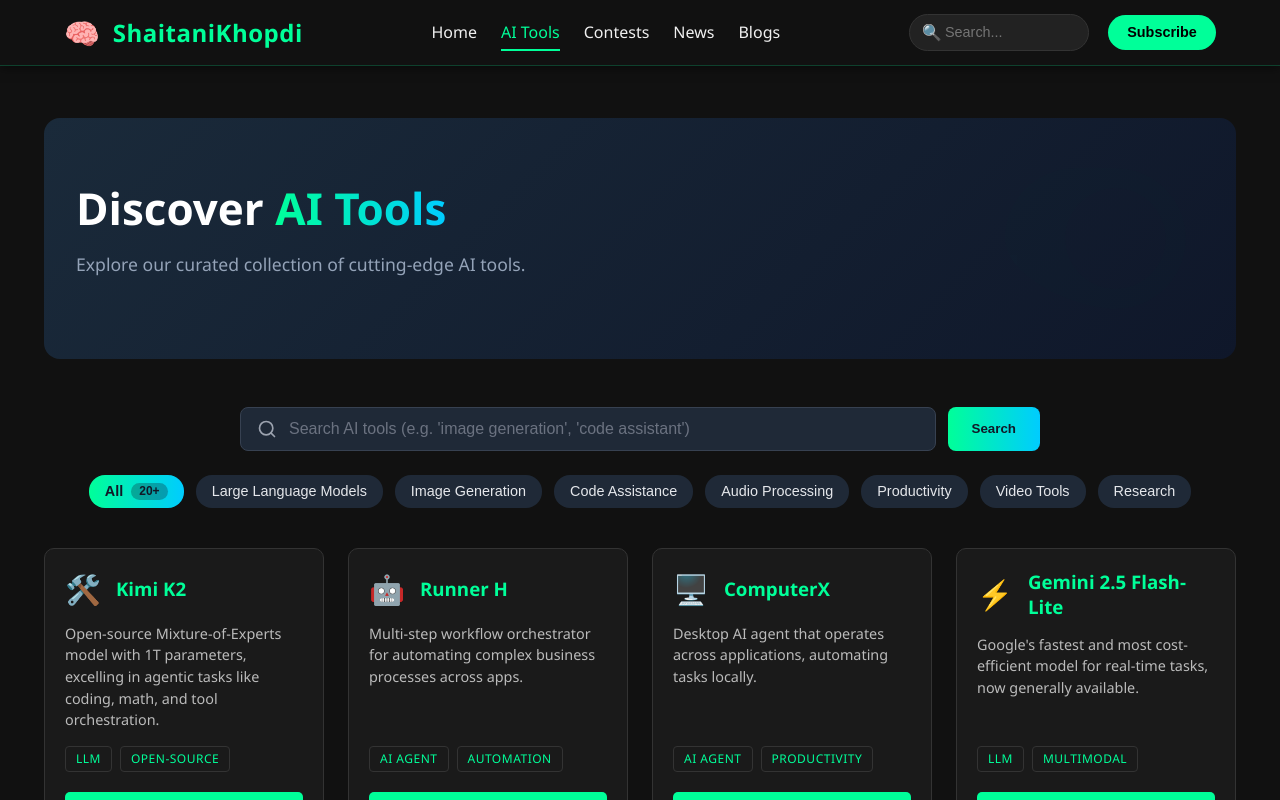
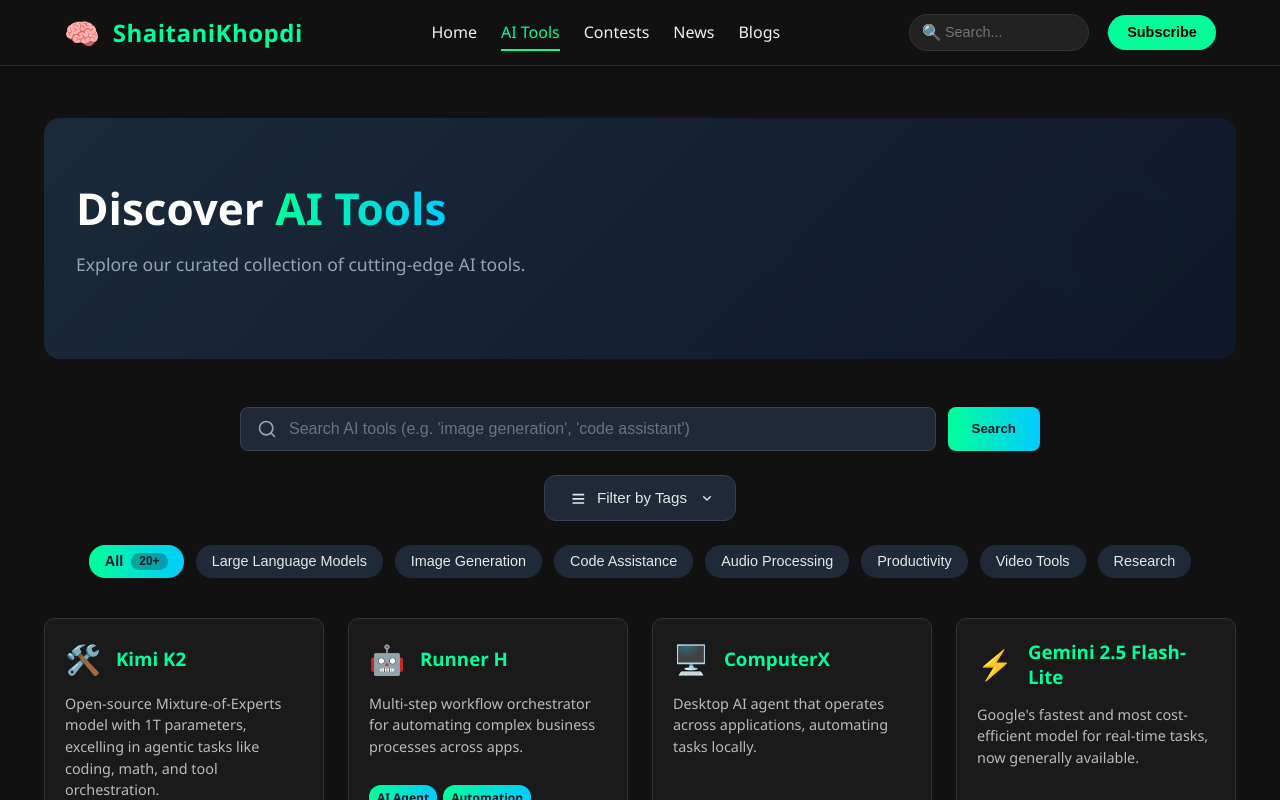
Before and after one commit to ThoratSanchit/ShaitaniKhopdi, a React (Vite) app: page /ai-tools in a window 1280 px wide. Shown: the top 800 px of the page. Built offline with nearby package versions, Linux system fonts and the light colour scheme.

Commit message:
filter by tags are created

```diff
--- a/src/App.css
+++ b/src/App.css
@@ -60,21 +60,4 @@
   box-shadow: 0 0 15px rgba(0, 255, 153, 0.5);
 }
 
-.tag {
-  display: inline-flex;
-  align-items: center;
-  justify-content: center;
-  background-color: #1a1a1a;
-  color: #00ff99;
-  padding: 4px 10px;
-  border-radius: 4px;
-  font-size: 0.75rem;
-  font-weight: 500;
-  white-space: nowrap;
-  min-height: 26px;
-  line-height: 1;
-  border: 1px solid #333;
-  transition: all 0.2s ease;
-  text-transform: uppercase;
-  letter-spacing: 0.5px;
-}
+/* Global tag styles - removed to prevent conflicts with component-specific styles */
--- a/src/components/AIToolCard.css
+++ b/src/components/AIToolCard.css
@@ -44,9 +44,32 @@
 .tool-tags {
   margin-bottom: 20px;
   display: flex;
-  gap: 8px;
+  flex-wrap: wrap;
+  gap: 6px;
   align-items: center;
   margin-top: auto;
+}
+
+.ai-tool-card .tool-tags .tag {
+  background: linear-gradient(90deg, #00ff99, #00ccff);
+  color: #111827;
+  padding: 4px 8px;
+  border-radius: 12px;
+  font-size: 0.75rem;
+  font-weight: 600;
+  white-space: nowrap;
+  transition: all 0.2s;
+  display: inline-block;
+  border: none;
+  outline: none;
+  cursor: default;
+  text-transform: none;
+  letter-spacing: normal;
+}
+
+.ai-tool-card .tool-tags .tag:hover {
+  transform: scale(1.05);
+  box-shadow: 0 2px 8px rgba(0, 255, 153, 0.3);
 }
 
 .try-now-btn {
--- a/src/components/AIToolCard.jsx
+++ b/src/components/AIToolCard.jsx
@@ -5,6 +5,7 @@
   const handleTryNow = () => {
     window.open(tool.link, "_blank"); // Opens in a new tab immediately
   };
+
   return (
     <div className="ai-tool-card">
       <div className="tool-header">
@@ -13,7 +14,7 @@
       </div>
       <p className="tool-description">{tool.description}</p>
       <div className="tool-tags">
-        {(tool.tags.slice(0, 2)).map((tag, index) => (
+        {tool.tags.map((tag, index) => (
           <span key={index} className="tag">
             {tag}
           </span>
--- a/src/components/BlogCard.css
+++ b/src/components/BlogCard.css
@@ -82,6 +82,25 @@
   gap: 5px;
 }
 
+.blog-card .tags .tag {
+  display: inline-flex;
+  align-items: center;
+  justify-content: center;
+  background-color: #1a1a1a;
+  color: #00ff99;
+  padding: 4px 10px;
+  border-radius: 4px;
+  font-size: 0.75rem;
+  font-weight: 500;
+  white-space: nowrap;
+  min-height: 26px;
+  line-height: 1;
+  border: 1px solid #333;
+  transition: all 0.2s ease;
+  text-transform: uppercase;
+  letter-spacing: 0.5px;
+}
+
 .reactions {
   display: flex;
   gap: 10px;
--- a/src/pages/AITools.css
+++ b/src/pages/AITools.css
@@ -137,6 +137,214 @@
   box-shadow: 0 4px 12px rgba(0, 255, 153, 0.2);
 }
 
+/* Tag Filter Styles */
+.tag-filter-container {
+  margin-bottom: 1.5rem;
+  max-width: 800px;
+  margin-left: auto;
+  margin-right: auto;
+  position: relative;
+}
+
+.tag-filter-header {
+  display: flex;
+  align-items: center;
+  gap: 1rem;
+  justify-content: center;
+}
+
+.tag-dropdown-btn {
+  display: flex;
+  align-items: center;
+  gap: 0.75rem;
+  background: #1F2937;
+  border: 1px solid #374151;
+  color: #E5E7EB;
+  padding: 0.75rem 1.25rem;
+  border-radius: 0.75rem;
+  cursor: pointer;
+  transition: all 0.2s;
+  font-size: 0.95rem;
+  font-weight: 500;
+  position: relative;
+  min-width: 180px;
+  justify-content: center;
+}
+
+.tag-dropdown-btn:hover {
+  background: #374151;
+  border-color: #4B5563;
+}
+
+.tag-dropdown-btn.active {
+  background: linear-gradient(90deg, #00ff99, #00ccff);
+  color: #111827;
+  border-color: transparent;
+  font-weight: 600;
+}
+
+.tag-icon {
+  width: 1.25rem;
+  height: 1.25rem;
+  color: currentColor;
+}
+
+.dropdown-arrow {
+  width: 1rem;
+  height: 1rem;
+  transition: transform 0.2s;
+  color: currentColor;
+}
+
+.dropdown-arrow.rotated {
+  transform: rotate(180deg);
+}
+
+.selected-count {
+  background: rgba(17, 24, 39, 0.3);
+  color: currentColor;
+  padding: 0.2rem 0.6rem;
+  border-radius: 1rem;
+  font-size: 0.8rem;
+  font-weight: 600;
+  min-width: 1.5rem;
+  text-align: center;
+}
+
+.clear-tags-btn {
+  background: #DC2626;
+  color: white;
+  border: none;
+  padding: 0.5rem 1rem;
+  border-radius: 0.5rem;
+  cursor: pointer;
+  font-size: 0.85rem;
+  font-weight: 500;
+  transition: all 0.2s;
+}
+
+.clear-tags-btn:hover {
+  background: #B91C1C;
+  transform: translateY(-1px);
+}
+
+.tag-dropdown {
+  position: absolute;
+  top: 100%;
+  left: 50%;
+  transform: translateX(-50%);
+  background: #1F2937;
+  border: 1px solid #374151;
+  border-radius: 0.75rem;
+  box-shadow: 0 10px 25px rgba(0, 0, 0, 0.3);
+  z-index: 1000;
+  margin-top: 0.5rem;
+  min-width: 300px;
+  max-width: 500px;
+  animation: fadeInDropdown 0.2s ease-out;
+}
+
+.tag-dropdown-content {
+  max-height: 300px;
+  overflow-y: auto;
+  padding: 1rem;
+  display: grid;
+  grid-template-columns: repeat(auto-fit, minmax(140px, 1fr));
+  gap: 0.75rem;
+}
+
+.tag-option {
+  display: flex;
+  align-items: center;
+  gap: 0.5rem;
+  cursor: pointer;
+  padding: 0.5rem;
+  border-radius: 0.5rem;
+  transition: background 0.2s;
+  user-select: none;
+}
+
+.tag-option:hover {
+  background: #374151;
+}
+
+.tag-checkbox {
+  width: 1rem;
+  height: 1rem;
+  accent-color: #00ff99;
+  cursor: pointer;
+}
+
+.tag-label {
+  color: #E5E7EB;
+  font-size: 0.9rem;
+  font-weight: 500;
+}
+
+.selected-tags {
+  display: flex;
+  flex-wrap: wrap;
+  gap: 0.5rem;
+  margin-top: 1rem;
+  justify-content: center;
+}
+
+.selected-tag {
+  display: flex;
+  align-items: center;
+  gap: 0.5rem;
+  background: linear-gradient(90deg, #00ff99, #00ccff);
+  color: #111827;
+  padding: 0.4rem 0.8rem;
+  border-radius: 1rem;
+  font-size: 0.85rem;
+  font-weight: 600;
+  animation: fadeInTag 0.3s ease-out;
+}
+
+.remove-tag-btn {
+  background: rgba(17, 24, 39, 0.3);
+  color: #111827;
+  border: none;
+  width: 1.2rem;
+  height: 1.2rem;
+  border-radius: 50%;
+  cursor: pointer;
+  display: flex;
+  align-items: center;
+  justify-content: center;
+  font-size: 0.8rem;
+  font-weight: bold;
+  transition: all 0.2s;
+}
+
+.remove-tag-btn:hover {
+  background: rgba(17, 24, 39, 0.5);
+  transform: scale(1.1);
+}
+
+@keyframes fadeInDropdown {
+  from {
+    opacity: 0;
+    transform: translateX(-50%) translateY(-10px);
+  }
+  to {
+    opacity: 1;
+    transform: translateX(-50%) translateY(0);
+  }
+}
+
+@keyframes fadeInTag {
+  from {
+    opacity: 0;
+    transform: scale(0.8);
+  }
+  to {
+    opacity: 1;
+    transform: scale(1);
+  }
+}
+
 /* Category Filter Styles */
 .category-filters {
   display: flex;
@@ -267,6 +475,15 @@
     padding: 0.7rem 1.2rem;
     font-size: 0.95rem;
   }
+
+  .tag-dropdown {
+    min-width: 280px;
+    max-width: 90vw;
+  }
+
+  .tag-dropdown-content {
+    grid-template-columns: repeat(auto-fit, minmax(120px, 1fr));
+  }
 }
 
 @media (max-width: 768px) {
@@ -290,6 +507,28 @@
     font-size: 0.9rem;
     max-width: 200px;
     width: auto;
+  }
+
+  .tag-filter-header {
+    flex-direction: column;
+    gap: 0.75rem;
+  }
+
+  .tag-dropdown-btn {
+    min-width: 200px;
+  }
+
+  .tag-dropdown {
+    left: 0;
+    right: 0;
+    transform: none;
+    margin: 0.5rem 1rem 0 1rem;
+    min-width: auto;
+  }
+
+  .tag-dropdown-content {
+    grid-template-columns: repeat(auto-fit, minmax(100px, 1fr));
+    gap: 0.5rem;
   }
 
   .tools-grid {
@@ -325,6 +564,17 @@
     padding: 0.5rem 1.5rem;
     font-size: 0.85rem;
     max-width: 150px;
+  }
+
+  .tag-dropdown-btn {
+    min-width: 180px;
+    padding: 0.6rem 1rem;
+    font-size: 0.9rem;
+  }
+
+  .tag-dropdown-content {
+    grid-template-columns: 1fr;
+    gap: 0.4rem;
   }
 
   .tools-grid {
--- a/src/pages/AITools.jsx
+++ b/src/pages/AITools.jsx
@@ -16,6 +16,9 @@
     { id: 'research', name: 'Research' }
   ];
 
+  // Extract all unique tags from AI tools
+  const allTags = [...new Set(aiTools.flatMap(tool => tool.tags))].sort();
+
   // Pagination state
   const [currentPage, setCurrentPage] = useState(1);
   const [toolsPerPage] = useState(8); // Tools per page
@@ -24,15 +27,20 @@
   const [searchInput, setSearchInput] = useState('');
   const [showSuggestions, setShowSuggestions] = useState(false);
   const [highlightedIndex, setHighlightedIndex] = useState(-1);
+  const [selectedTags, setSelectedTags] = useState([]);
+  const [showTagDropdown, setShowTagDropdown] = useState(false);
   const suggestionsRef = useRef(null);
+  const tagDropdownRef = useRef(null);
 
-  // Filtered tools by category and search query
+  // Filtered tools by category, search query, and selected tags
   const filteredTools = aiTools.filter(tool => {
     const matchesCategory = activeCategory === 'all' || tool.category === activeCategory;
     const matchesSearch = searchQuery.trim() === '' ||
       tool.name.toLowerCase().includes(searchQuery.trim().toLowerCase()) ||
       (tool.description && tool.description.toLowerCase().includes(searchQuery.trim().toLowerCase()));
-    return matchesCategory && matchesSearch;
+    const matchesTags = selectedTags.length === 0 ||
+      selectedTags.some(tag => tool.tags.includes(tag));
+    return matchesCategory && matchesSearch && matchesTags;
   });
 
   // Filtered suggestions for autocomplete
@@ -121,12 +129,31 @@
     setTimeout(() => handleSearch(), 0);
   };
 
+  // Handle tag selection
+  const handleTagToggle = (tag) => {
+    setSelectedTags(prev =>
+      prev.includes(tag)
+        ? prev.filter(t => t !== tag)
+        : [...prev, tag]
+    );
+    setCurrentPage(1);
+  };
+
+  // Clear all selected tags
+  const clearAllTags = () => {
+    setSelectedTags([]);
+    setCurrentPage(1);
+  };
+
   // Hide suggestions when clicking outside
   React.useEffect(() => {
     const handleClickOutside = (event) => {
       if (suggestionsRef.current && !suggestionsRef.current.contains(event.target)) {
         setShowSuggestions(false);
         setHighlightedIndex(-1);
+      }
+      if (tagDropdownRef.current && !tagDropdownRef.current.contains(event.target)) {
+        setShowTagDropdown(false);
       }
     };
     document.addEventListener('mousedown', handleClickOutside);
@@ -182,6 +209,67 @@
           <button className="search-btn" onClick={handleSearch}>
             Search
           </button>
+        </div>
+
+        {/* Tag Filter Dropdown */}
+        <div className="tag-filter-container" ref={tagDropdownRef}>
+          <div className="tag-filter-header">
+            <button
+              className={`tag-dropdown-btn ${showTagDropdown ? 'active' : ''}`}
+              onClick={() => setShowTagDropdown(!showTagDropdown)}
+            >
+              <svg className="tag-icon" viewBox="0 0 24 24" fill="none" xmlns="http://www.w3.org/2000/svg">
+                <path d="M7 7H.01V7H7zM7 12H.01V12H7zM7 17H.01V17H7zM9 7H23V9H9V7zM9 12H23V14H9V12zM9 17H23V19H9V17z" fill="currentColor"/>
+              </svg>
+              Filter by Tags
+              {selectedTags.length > 0 && (
+                <span className="selected-count">{selectedTags.length}</span>
+              )}
+              <svg className={`dropdown-arrow ${showTagDropdown ? 'rotated' : ''}`} viewBox="0 0 24 24" fill="none" xmlns="http://www.w3.org/2000/svg">
+                <path d="M7 10L12 15L17 10" stroke="currentColor" strokeWidth="2" strokeLinecap="round" strokeLinejoin="round"/>
+              </svg>
+            </button>
+            {selectedTags.length > 0 && (
+              <button className="clear-tags-btn" onClick={clearAllTags}>
+                Clear All
+              </button>
+            )}
+          </div>
+
+          {showTagDropdown && (
+            <div className="tag-dropdown">
+              <div className="tag-dropdown-content">
+                {allTags.map(tag => (
+                  <label key={tag} className="tag-option">
+                    <input
+                      type="checkbox"
+                      checked={selectedTags.includes(tag)}
+                      onChange={() => handleTagToggle(tag)}
+                      className="tag-checkbox"
+                    />
+                    <span className="tag-label">{tag}</span>
+                  </label>
+                ))}
+              </div>
+            </div>
+          )}
+
+          {/* Selected Tags Display */}
+          {selectedTags.length > 0 && (
+            <div className="selected-tags">
+              {selectedTags.map(tag => (
+                <span key={tag} className="selected-tag">
+                  {tag}
+                  <button
+                    className="remove-tag-btn"
+                    onClick={() => handleTagToggle(tag)}
+                  >
+                    ×
+                  </button>
+                </span>
+              ))}
+            </div>
+          )}
         </div>
 
         <div className="category-filters">
```
Also changed, not shown: src/components/ArticleCard.css (+19 -0 lines).
